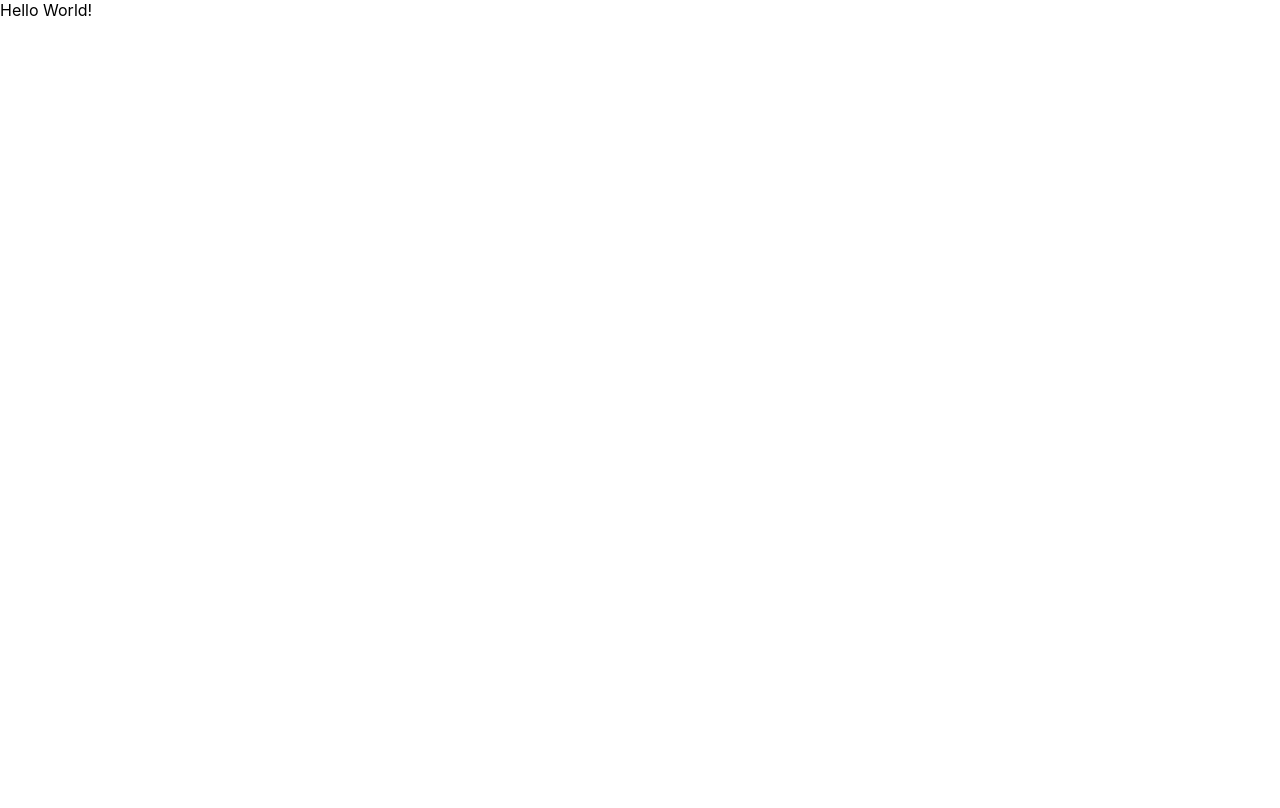
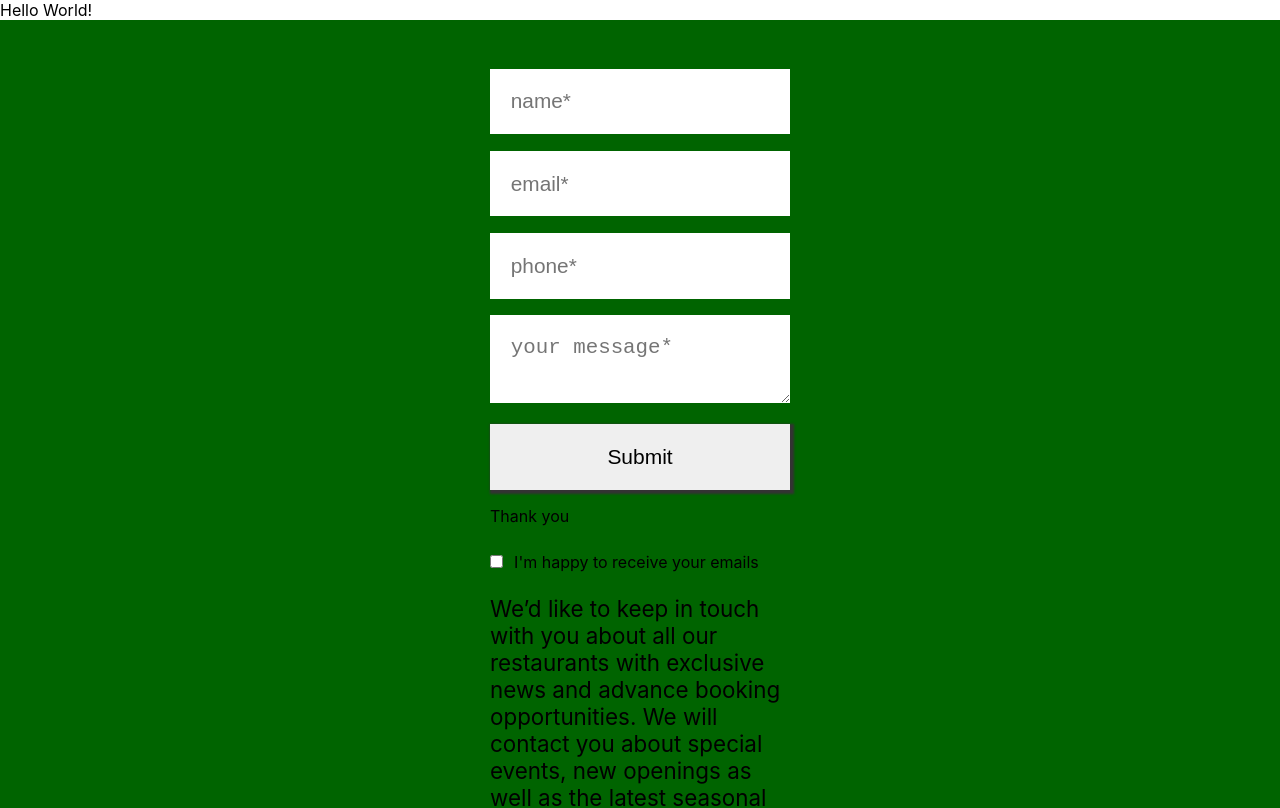
Before and after one commit to MareikeW/restaurant-project, a React (Create React App) app: page /contact in a window 1280 px wide. Shown: the top 808 px of the page. Built offline with nearby package versions, Linux system fonts and the light colour scheme.

Commit message:
initial commit

```diff
--- a/src/App.js
+++ b/src/App.js
@@ -1,5 +1,5 @@
 import GlobalStyle from "./globalStyles";
-
+import Contact from "./pages/Contact";
 
 /* Add react router here */
 /* Add global styles component here */
@@ -8,6 +8,7 @@ function App() {
     <div className="App">
       <GlobalStyle />
       Hello World!
+      <Contact />
     </div>
   );
 }
--- /dev/null
+++ b/src/components/forms/contactForm/ContactForm.js
@@ -0,0 +1,136 @@
+import { useState, useEffect } from "react";
+import { Form, Container } from "./ContactFormStyles";
+
+function ContactForm() {
+  const [formInput, setFormInput] = useState({
+    fullName: "",
+    email: "",
+    phone: "",
+    message: ""
+  });
+  const [isSubscribed, setIsSubscribed] = useState(false);
+  const [isFullNameError, setIsFullNameError] = useState(false);
+  const [isEmailError, setIsEmailError] = useState(false);
+  const [isPhoneError, setIsPhoneError] = useState(false);
+  const [isMessageError, setIsMessageError] = useState(false);
+  const [onSubmitMessage, setOnSubmitMessage] = useState("");
+
+  function handleChange(e) {
+    const { name, value } = e.target;
+
+    setFormInput((prev) => {
+      return {
+        ...prev,
+        [name]: value
+      };
+    });
+  }
+
+  function handleSubmit(e) {
+    console.log("1");
+    e.preventDefault();
+    setIsFullNameError(!formInput.fullName ? true : false);
+    setIsEmailError(!formInput.email ? true : false);
+    setIsPhoneError(!formInput.phone ? true : false);
+    setIsMessageError(!formInput.message ? true : false);
+  }
+
+  useEffect(() => {
+    if (!isFullNameError && !isEmailError && !isPhoneError && !isMessageError) {
+      console.log(isFullNameError);
+      setOnSubmitMessage("Thank you");
+      setFormInput({
+        fullName: "",
+        email: "",
+        phone: "",
+        message: ""
+      });
+      // send to database inc issubscribed
+    } else {
+      console.log(isFullNameError);
+      setOnSubmitMessage("Please complete all required fields");
+      return null;
+    }
+  }, [isFullNameError, isEmailError, isPhoneError, isMessageError]);
+
+  function handleSubscribed() {
+    setIsSubscribed(!isSubscribed);
+  }
+
+  return (
+    <Container>
+      <Form onSubmit={handleSubmit}>
+        <div>
+          <input
+            className={isFullNameError ? "red" : null}
+            type="text"
+            placeholder="name*"
+            name="fullName"
+            value={formInput.fullName}
+            onChange={handleChange}
+          />
+        </div>
+
+        <div>
+          <input
+            className={isEmailError ? "red" : null}
+            type="email"
+            placeholder="email*"
+            name="email"
+            value={formInput.email}
+            onChange={handleChange}
+          />
+        </div>
+
+        <div>
+          <input
+            className={isPhoneError ? "red" : null}
+            type="tel"
+            placeholder="phone*"
+            name="phone"
+            value={formInput.phone}
+            onChange={handleChange}
+          />
+        </div>
+
+        <div>
+          <textarea
+            className={isMessageError ? "red" : null}
+            placeholder="your message*"
+            name="message"
+            value={formInput.message}
+            onChange={handleChange}
+          />
+        </div>
+
+        <input type="submit" value="Submit" />
+        <p className="onSubmitText">{onSubmitMessage}</p>
+        <div className="input-error check_box">
+          <label>
+            <input
+              type="checkbox"
+              checked={isSubscribed}
+              onChange={handleSubscribed}
+            />
+            I'm happy to receive your emails
+          </label>
+        </div>
+
+        <p className="subscribeText">
+          We’d like to keep in touch with you about all our restaurants with
+          exclusive news and advance booking opportunities. We will contact you
+          about special events, new openings as well as the latest seasonal
+          menus. We will keep your data secure, and of course would never sell
+          or share data. You can change your mind at any time by clicking
+          unsubscribe on any email you receive.{" "}
+          <a href="/">
+            Further detail on our data policy and protection can be found here
+          </a>
+          .
+        </p>
+      </Form>
+    </Container>
+  );
+}
+
+export default ContactForm;
--- /dev/null
+++ b/src/components/forms/contactForm/ContactFormStyles.js
@@ -0,0 +1,70 @@
+import styled from "styled-components";
+
+export const Container = styled.div`
+  display: flex;
+  width: 100%;
+  align-items: center;
+  justify-content: center;
+  background-color: darkgreen;
+  padding: 2em;
+  box-sizing: border-box;
+`;
+export const Form = styled.form`
+  display: flex;
+  flex-direction: column;
+
+  input {
+    padding: 1em;
+    width: 300px;
+    border: 0;
+    margin-top: 0.8em;
+    font-size: 1.3rem;
+  }
+
+  textarea {
+    padding: 1em;
+    width: 300px;
+    border: 0;
+    margin-top: 0.8em;
+    font-size: 1.3rem;
+  }
+
+  input[type="submit"] {
+    font-size: 1.31rem;
+    box-shadow: 2px 2px 2px 2px #333;
+  }
+
+  input[type="submit"]:hover {
+    font-size: 1.31rem;
+    box-shadow: 1px 1px 1px 1px #333;
+  }
+
+  input[type="checkbox"] {
+    font-size: 2.31rem;
+    margin-right: 0.3em;
+    width: unset;
+  }
+
+  .subscribeText {
+    margin-top: 1em;
+    width: 300px;
+    font-size: 1.4rem;
+  }
+
+  .subscribeText a {
+    color: red;
+  }
+
+  .onSubmitText {
+    margin-top: 1em;
+    width: 300px;
+  }
+
+  .red {
+    background-color: red;
+  }
+
+  * {
+    box-sizing: border-box;
+  }
+`;
--- /dev/null
+++ b/src/pages/Contact.js
@@ -0,0 +1,15 @@
+import React from "react";
+import ContactForm from "../components/forms/contactForm/ContactForm";
+//import LocationCards from "../components/LocationCards/LocationCards";
+
+const Contact = () => {
+  return (
+    <div>
+      <ContactForm />
+
+      {/* <LocationCards /> */}
+    </div>
+  );
+};
+
+export default Contact;
```
Also changed, not shown: .codesandbox/workspace.json (added).
